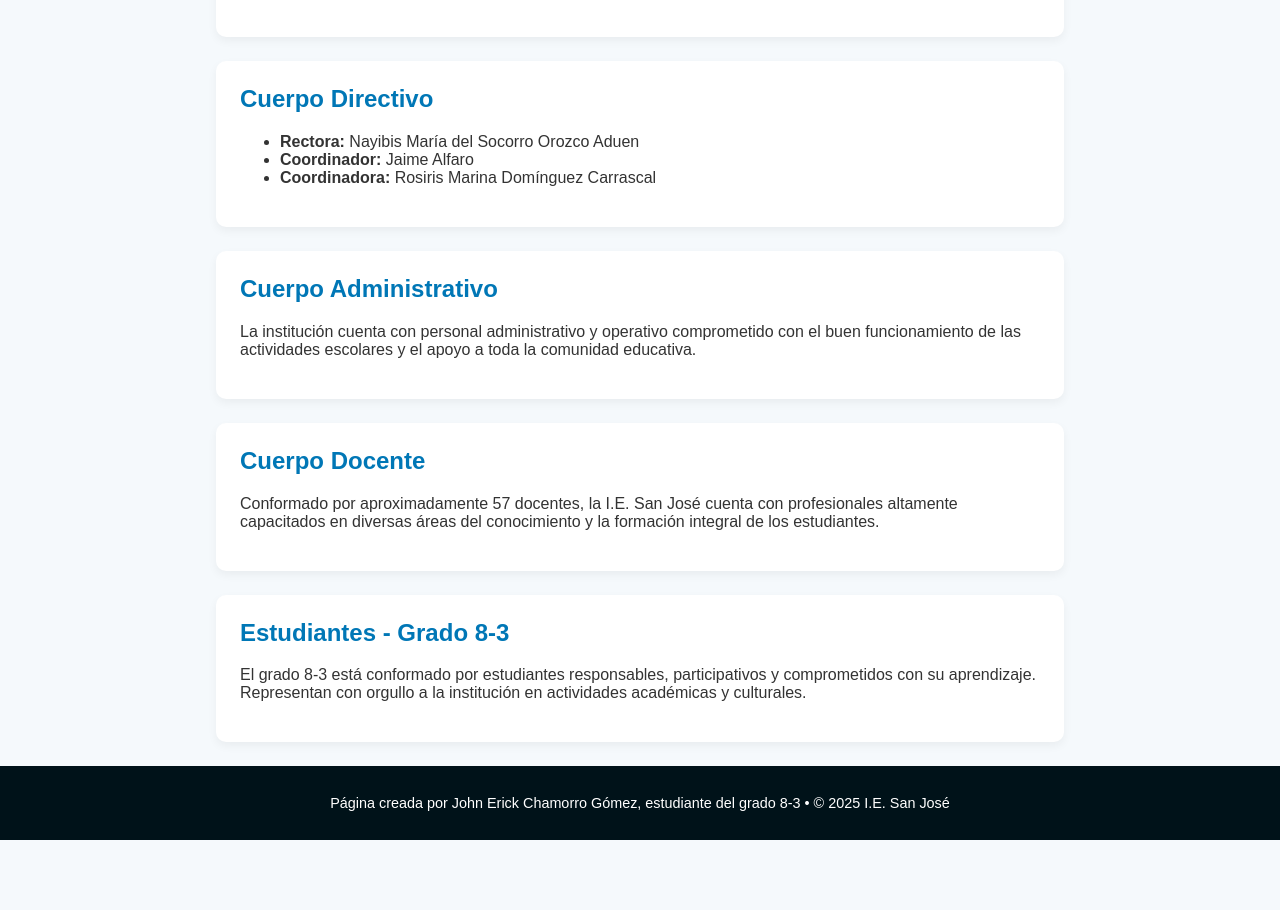
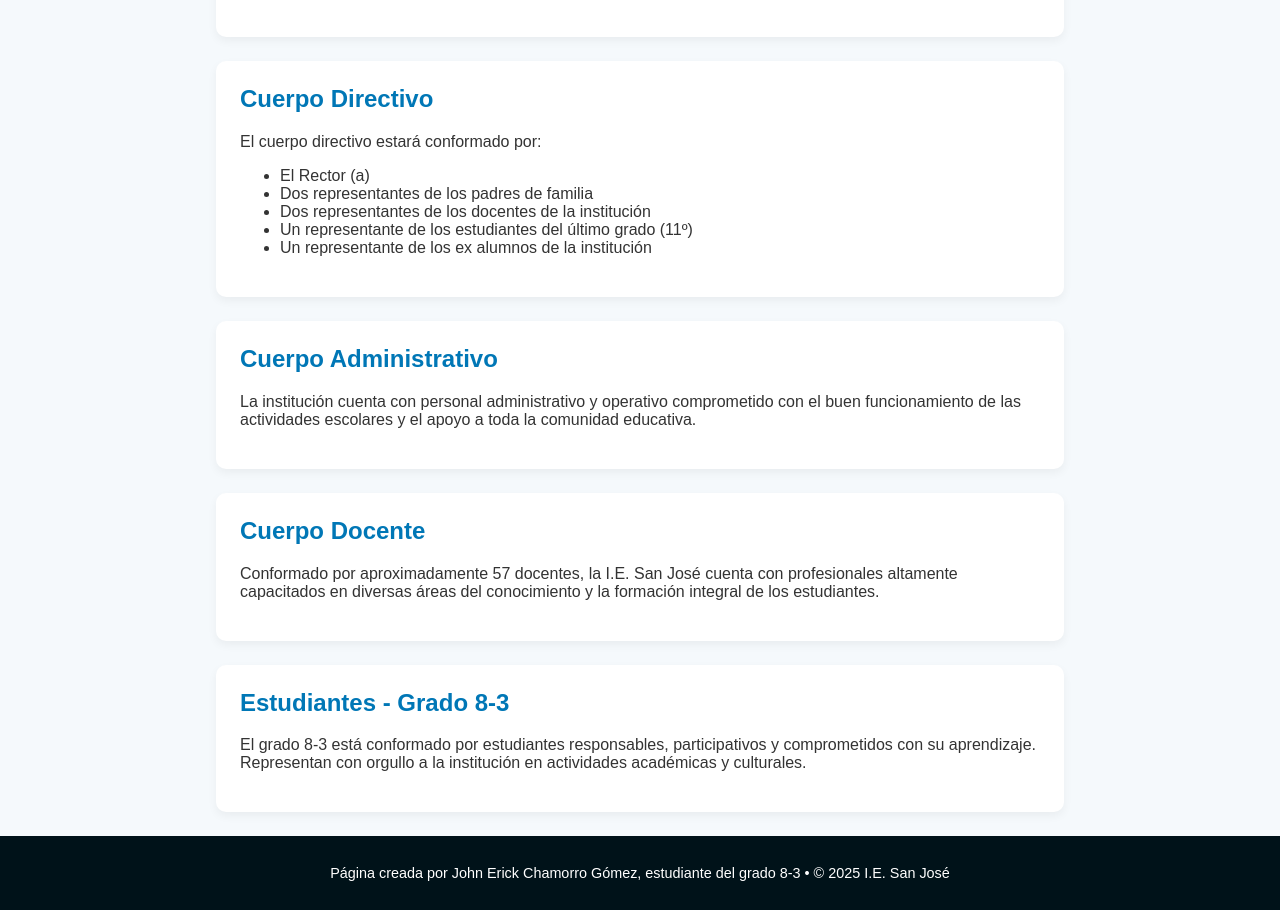
Before and after one commit to johnerickchamorrogomez/I.E.-SAN-JOS-, a plain HTML site: page index.html in a window 1280 px wide. Shown: the part 1786-2696 px from the top of the page. Before the commit the page ends 2626 px from the top, so only its background shows below. Drawn offline with Linux system fonts and the light colour scheme.

Commit message:
Update index.html

```diff
--- a/index.html
+++ b/index.html
@@ -54,12 +54,16 @@
 
   <section>
     <h2>Cuerpo Directivo</h2>
+    <p>El cuerpo directivo estará conformado por:</p>
     <ul>
-      <li><strong>Rectora:</strong> Nayibis María del Socorro Orozco Aduen</li>
-      <li><strong>Coordinador:</strong> Jaime Alfaro</li>
-      <li><strong>Coordinadora:</strong> Rosiris Marina Domínguez Carrascal</li>
+        <li>El Rector (a)</li>
+        <li>Dos representantes de los padres de familia</li>
+        <li>Dos representantes de los docentes de la institución</li>
+        <li>Un representante de los estudiantes del último grado (11º)</li>
+        <li>Un representante de los ex alumnos de la institución</li>
     </ul>
-  </section>
+</section>
+
 
   <section>
     <h2>Cuerpo Administrativo</h2>
```
